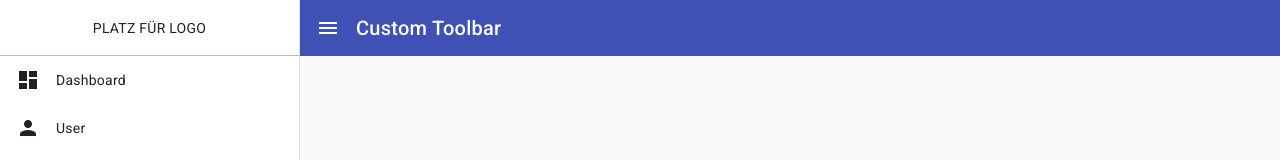
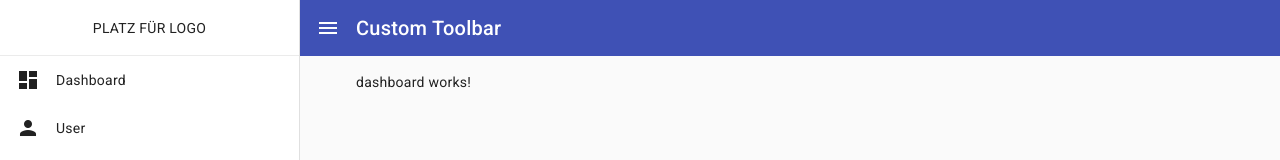
Before and after one commit to HenningOtte/simple-crm, an Angular app: page /dashboard in a window 1280 px wide. Before the commit this address led to /. Shown: the top 160 px of the page. Built offline with nearby package versions, Linux system fonts and the light colour scheme.

Commit message:
Add Dashboard and User components and enable routing via toolbar

```diff
--- a/src/app/app.html
+++ b/src/app/app.html
@@ -4,11 +4,11 @@
       PLATZ FÜR LOGO
     </div>
     <ul class="menu-items">
-      <li>
+      <li [routerLink]="['/dashboard']">
         <mat-icon>dashboard</mat-icon>
         Dashboard
       </li>
-      <li>
+      <li [routerLink]="['/user']">
         <mat-icon>person</mat-icon>
         User
       </li>
@@ -22,6 +22,9 @@
         <span>Custom Toolbar</span>
       </mat-toolbar-row>
     </mat-toolbar>
+    <div class="router-container">
+      <router-outlet></router-outlet>
+    </div>
   </div>
 
 </mat-drawer-container>
--- a/src/app/app.routes.ts
+++ b/src/app/app.routes.ts
@@ -1,3 +1,8 @@
 import { Routes } from '@angular/router';
+import { Dashboard } from './dashboard/dashboard';
+import { User } from './user/user';
 
-export const routes: Routes = [];
+export const routes: Routes = [
+  { path: 'dashboard', component: Dashboard },
+  { path: 'user', component: User },
+];
--- a/src/app/app.scss
+++ b/src/app/app.scss
@@ -0,0 +1,54 @@
+.mat-drawer-container {
+  height: 100vh;
+  width: 100%;
+}
+
+.menu {
+  cursor: pointer;
+  margin-right: 16px;
+}
+
+.sidenav {
+  width: 300px !important;
+}
+
+.logo-container {
+  min-height: 56px;
+  border-bottom: 1px solid rgb(0, 0, 0, 0.08);
+  padding: 0px 16px;
+  display: flex;
+  align-items: center;
+  justify-content: center;
+}
+
+mat-toolbar,
+mat-toolbar-row {
+  height: 56px !important;
+  min-height: 56px !important;
+}
+
+.menu-items {
+  list-style-type: none;
+  padding: 0;
+  > li {
+    height: 48px;
+    display: flex;
+    align-items: center;
+    gap: 16px;
+    padding: 0px 16px;
+
+    &:focus {
+      outline: none;
+    }
+
+    &:hover {
+      background-color: rgb(0, 0, 0, 0.08);
+      cursor: pointer;
+    }
+  }
+}
+
+.router-container {
+  padding-top: 16px;
+  padding-left: 56px;
+}
--- /dev/null
+++ b/src/app/dashboard/dashboard.html
@@ -0,0 +1 @@
+<p>dashboard works!</p>
--- /dev/null
+++ b/src/app/dashboard/dashboard.ts
@@ -0,0 +1,11 @@
+import { Component } from '@angular/core';
+
+@Component({
+  selector: 'app-dashboard',
+  imports: [],
+  templateUrl: './dashboard.html',
+  styleUrl: './dashboard.scss',
+})
+export class Dashboard {
+
+}
--- /dev/null
+++ b/src/app/user/user.html
@@ -0,0 +1 @@
+<p>user works!</p>
--- /dev/null
+++ b/src/app/user/user.ts
@@ -0,0 +1,11 @@
+import { Component } from '@angular/core';
+
+@Component({
+  selector: 'app-user',
+  imports: [],
+  templateUrl: './user.html',
+  styleUrl: './user.scss',
+})
+export class User {
+
+}
--- a/src/styles.scss
+++ b/src/styles.scss
@@ -5,48 +5,3 @@
   margin: 0;
   scroll-behavior: smooth;
 }
-
-.mat-drawer-container {
-  height: 100vh;
-  width: 100%;
-}
-
-.menu {
-  cursor: pointer;
-  margin-right: 16px;
-}
-
-.sidenav {
-  width: 300px !important;
-}
-
-.logo-container {
-  min-height: 56px;
-  border-bottom: 1px solid rgb(0, 0, 0, 0.25);
-  padding: 0px 16px;
-  display: flex;
-  align-items: center;
-  justify-content: center;
-}
-
-mat-toolbar,
-mat-toolbar-row {
-  height: 56px !important;
-  min-height: 56px !important;
-}
-
-.menu-items {
-  list-style-type: none;
-  padding: 0;
-  > li {
-    height: 48px;
-    display: flex;
-    align-items: center;
-    gap: 16px;
-    padding: 0px 16px;
-    &:hover {
-      background-color: rgb(0, 0, 0, 0.08);
-      cursor: pointer;
-    }
-  }
-}
```
Also changed, not shown: src/app/app.ts (+9 -2 lines), src/app/dashboard/dashboard.scss (added), src/app/user/user.scss (added), 2 other files (tests, documents, lock files or other folders).
